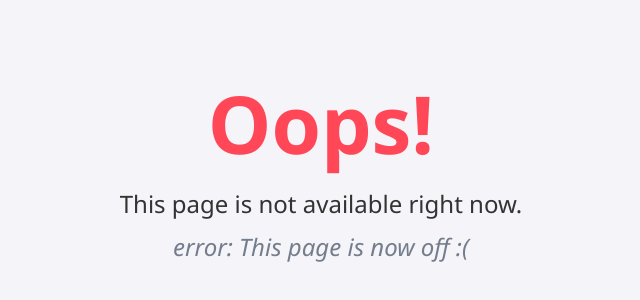
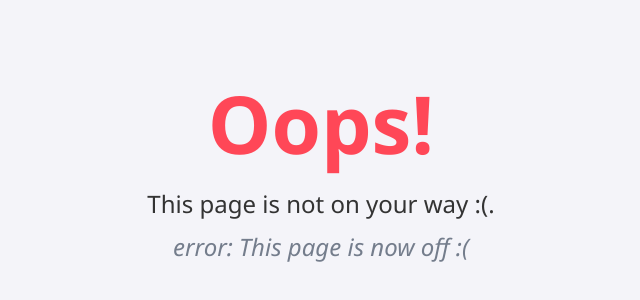
Before and after one commit to Astral-Forge-Studios/astral-forge-studios.github.io, a plain HTML site: page index.html in a window 1280 px wide. Shown: the part 230-530 px from the top of the page, without its empty margins (319-959 px from the left). Drawn offline with Linux system fonts and the light colour scheme.

Commit message:
Update index.html

```diff
--- a/index.html
+++ b/index.html
@@ -50,7 +50,7 @@
 <body>
     <div class="container">
         <h1>Oops!</h1>
-        <p>This page is not available right now.</p>
+        <p>This page is not on your way :(.</p>
         <p class="error-msg">error: This page is now off :(</p>
        </div>
 </body>
```
